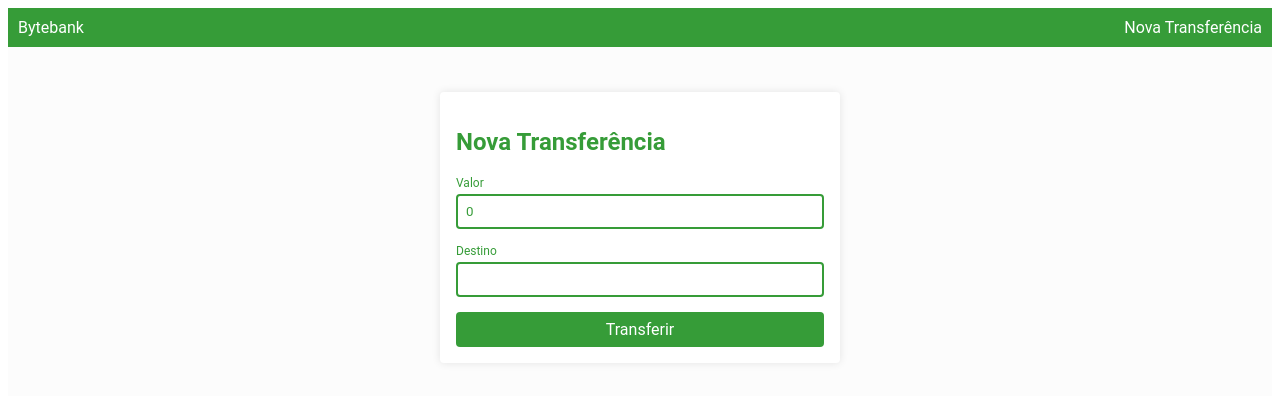
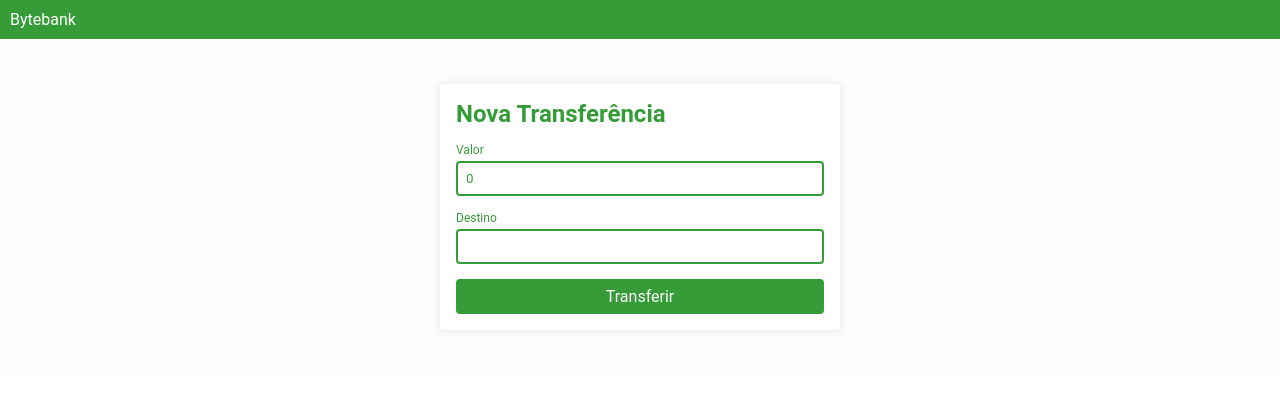
Before and after one commit to filipemelo2002/bytebank, an Angular app: page /nova-transferencia in a window 1280 px wide. Shown: the top 396 px of the page. Built offline with nearby package versions, Linux system fonts and the light colour scheme.

Commit message:
4 files modified

```diff
--- a/src/app/app.component.html
+++ b/src/app/app.component.html
@@ -1,6 +1,8 @@
 <header>
   <a routerLink="/extrato">Bytebank</a>
-  <a routerLink="/nova-transferencia">Nova Transferência</a>
+  <a routerLink="/nova-transferencia" routerLinkActive="ativo"
+    >Nova Transferência</a
+  >
 </header>
 <main>
   <router-outlet></router-outlet>
--- a/src/app/extrato/extrato.component.html
+++ b/src/app/extrato/extrato.component.html
@@ -1,3 +1,5 @@
+<section class="container">
+  <h2 class="titulo">Transferencias</h2>
   <table class="tabela">
     <thead class="tabela__cabecalho">
       <th class="tabela__cabecalho__conteudo">Data</th>
@@ -17,3 +19,4 @@
   <ng-template #listaVazia>
     <p>Nenhuma transferencia cadastrada</p>
   </ng-template>
+</section>
--- a/src/app/services/transferencia.service.ts
+++ b/src/app/services/transferencia.service.ts
@@ -24,6 +24,7 @@ export class TransferenciaService {
 
   adicionar(transferencia: any): Observable<Transferencia> {
     this.hidratar(transferencia);
+    this.listaTransferencias.push(transferencia);
     return this.httpClient.post<Transferencia>(this.url, transferencia);
   }
 
--- a/src/styles.scss
+++ b/src/styles.scss
@@ -8,6 +8,12 @@
 
 * {
   font-family: 'Roboto', sans-serif;
+  margin: 0;
+  padding: 0;
+}
+
+a {
+  color: inherit;
 }
 
 .container {
```
Lines whose indentation alone changed are shown as unchanged.
